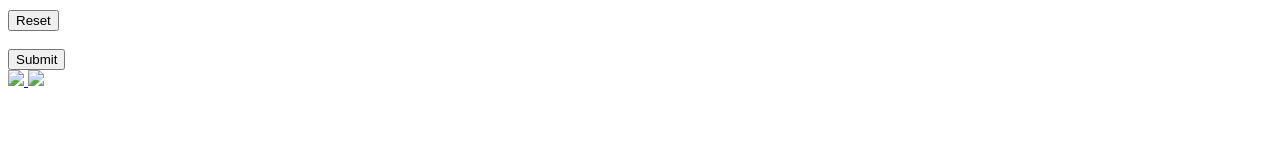
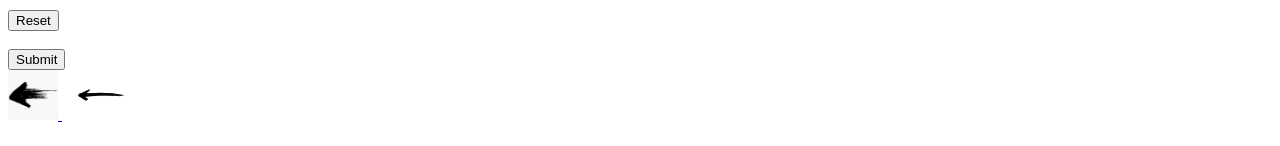
Before and after one commit to Ron-Henrix-Delgado/HTML-basics, a plain HTML site: page Page11.html in a window 1280 px wide. Shown: the part 468-614 px from the top of the page. Drawn offline with Linux system fonts and the light colour scheme; the site is published under a folder, as on GitHub Pages, so addresses that start at the root find nothing.

Commit message:
Update Page11.html

```diff
--- a/Page11.html
+++ b/Page11.html
@@ -147,11 +147,11 @@
         <body>
 
             <a href="index.html" target="_self" title="First Page">
-                <img src="/Images/Double Arrow Left.png" height="50">
+                <img src="Images/Double Arrow Left.png" height="50">
             </a>
 
             <a href="Page10.html" target="_self" title="Previous Page">
-                <img src="/Images/Arrow 2 Left.jpg" height="50">
+                <img src="Images/Arrow 2 Left.jpg" height="50">
             </a>
 
         </body>
```
